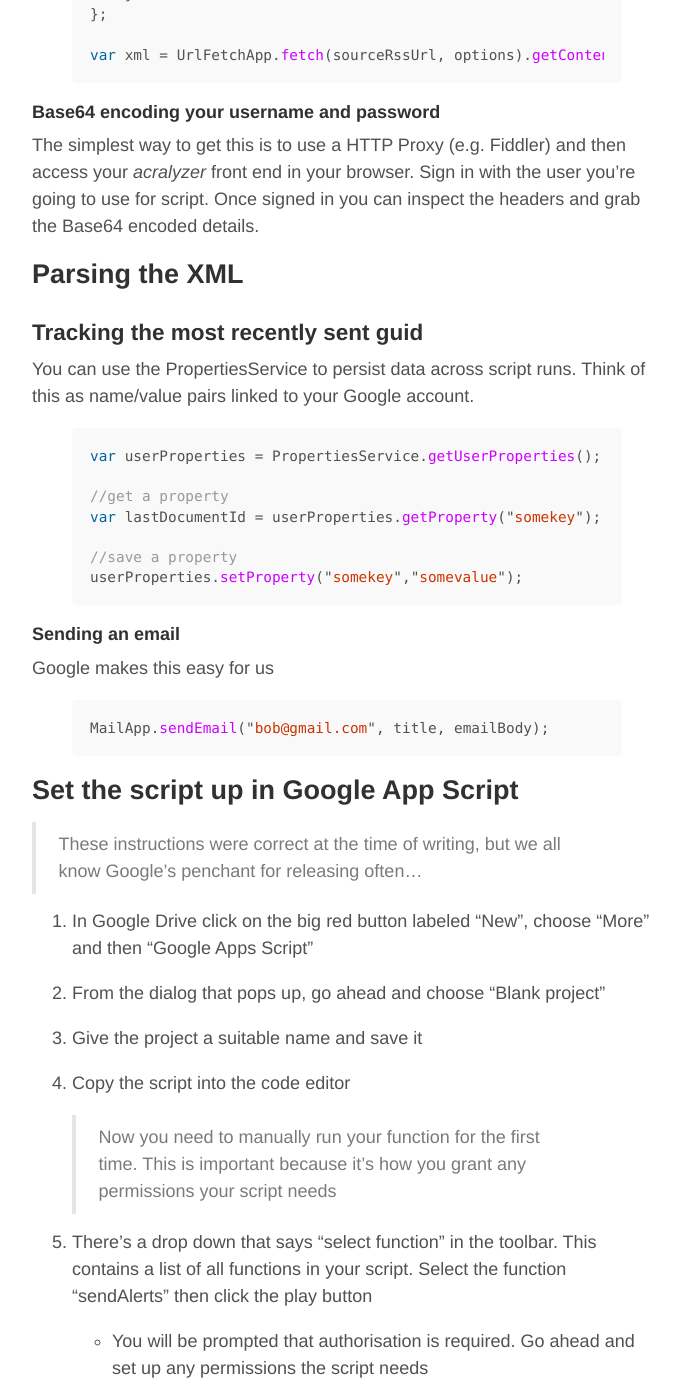
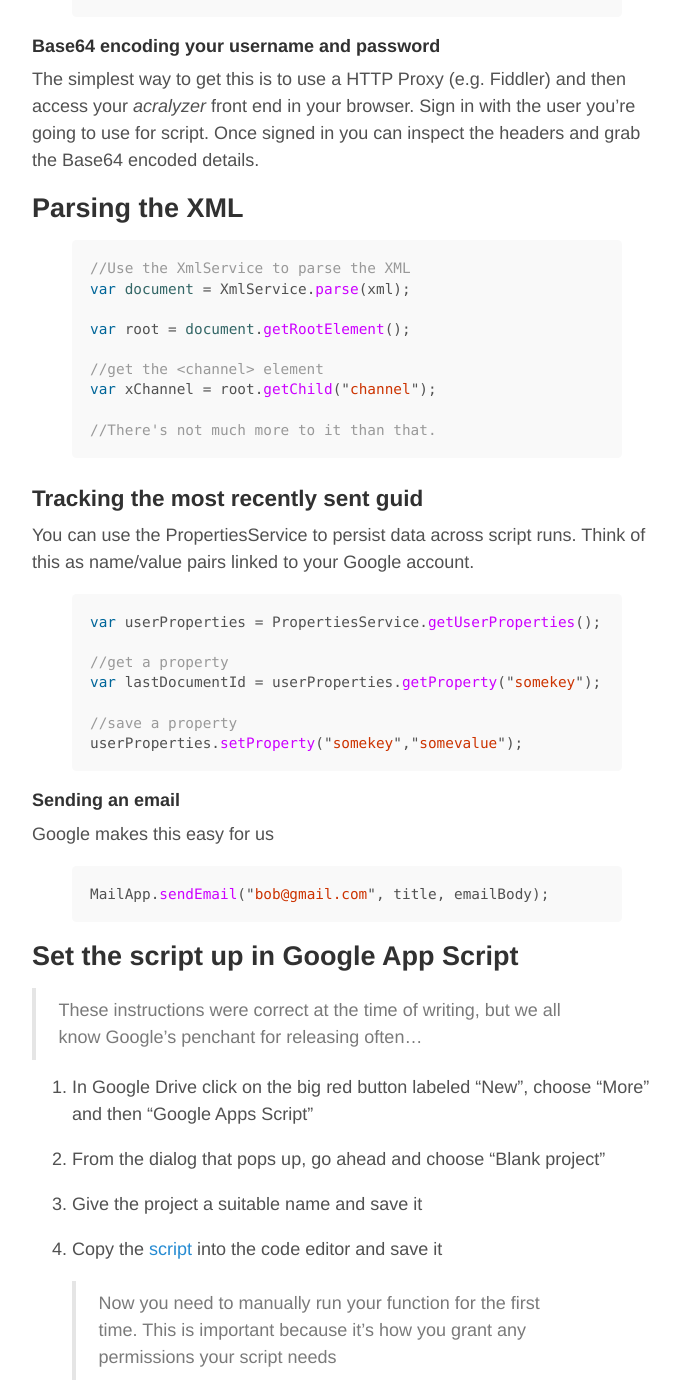
Before and after one commit to mahoneyjames/jmweb, a Jekyll site: the page built from _posts/2015-07-23-acra_email_alerts.md, in a window 1280 px wide and 1400 px high, scrolled down 2306 px. Shown: the whole window, without its empty margins (293-973 px from the left). Built offline with Jekyll 4.4.1, drawn with Linux system fonts in a browser that asks for light colours; some of the changed text lies outside the part shown.

```diff
--- a/_posts/2015-07-23-acra_email_alerts.md
+++ b/_posts/2015-07-23-acra_email_alerts.md
@@ -81,7 +80,19 @@ var xml = UrlFetchApp.fetch(sourceRssUrl, options).getContentText();
 The simplest way to get this is to use a HTTP Proxy (e.g. Fiddler) and then access your *acralyzer* front end in your browser. Sign in with the user you're going to use for script. Once signed in you can inspect the headers and grab the Base64 encoded details.
 
 ##Parsing the XML
+{% highlight javascript %}
 
+//Use the XmlService to parse the XML
+var document = XmlService.parse(xml);
+
+var root = document.getRootElement();
+
+//get the <channel> element
+var xChannel = root.getChild("channel");
+
+//There's not much more to it than that.
+
+{% endhighlight %}
 
 ###Tracking the most recently sent guid
 You can use the PropertiesService to persist data across script runs. Think of this as name/value pairs linked to your Google account.
@@ -117,7 +128,7 @@ MailApp.sendEmail("bob@gmail.com", title, emailBody);
 
  3. Give the project a suitable name and save it
 
- 4. Copy the script into the code editor
+ 4. Copy the [script](#fullScript) into the code editor and save it
 
       > Now you need to manually run your function for the first time. This is important because it's how you grant any permissions your script needs
 
@@ -146,7 +157,7 @@ Execution transcripts - this is the logs, plus diagnostic information that the e
 
 I got this when my Base64 user credentials were incorrect i.e. Cloudant couldn't even begin to work out the username I was trying to use
 
-##Full script
+## <a name="fullScript">Full script</a>
 
 {% highlight javascript %}
 function sendAlerts()
```
Also changed, not shown: other parts of _posts/2015-07-23-acra_email_alerts.md (+3 -4 lines), index.md (+2 -0 lines), public/apple-touch-icon-precomposed.png (deleted), public/favicon.ico (deleted).
